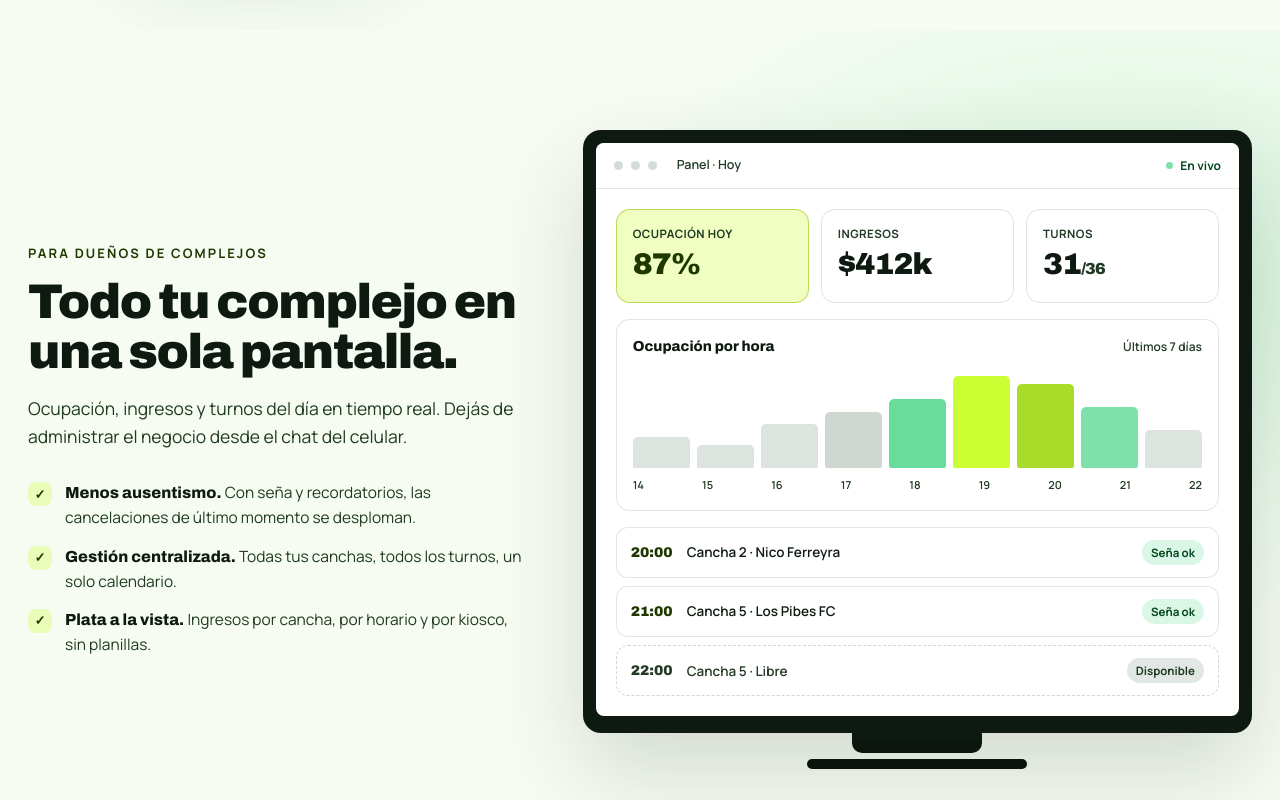
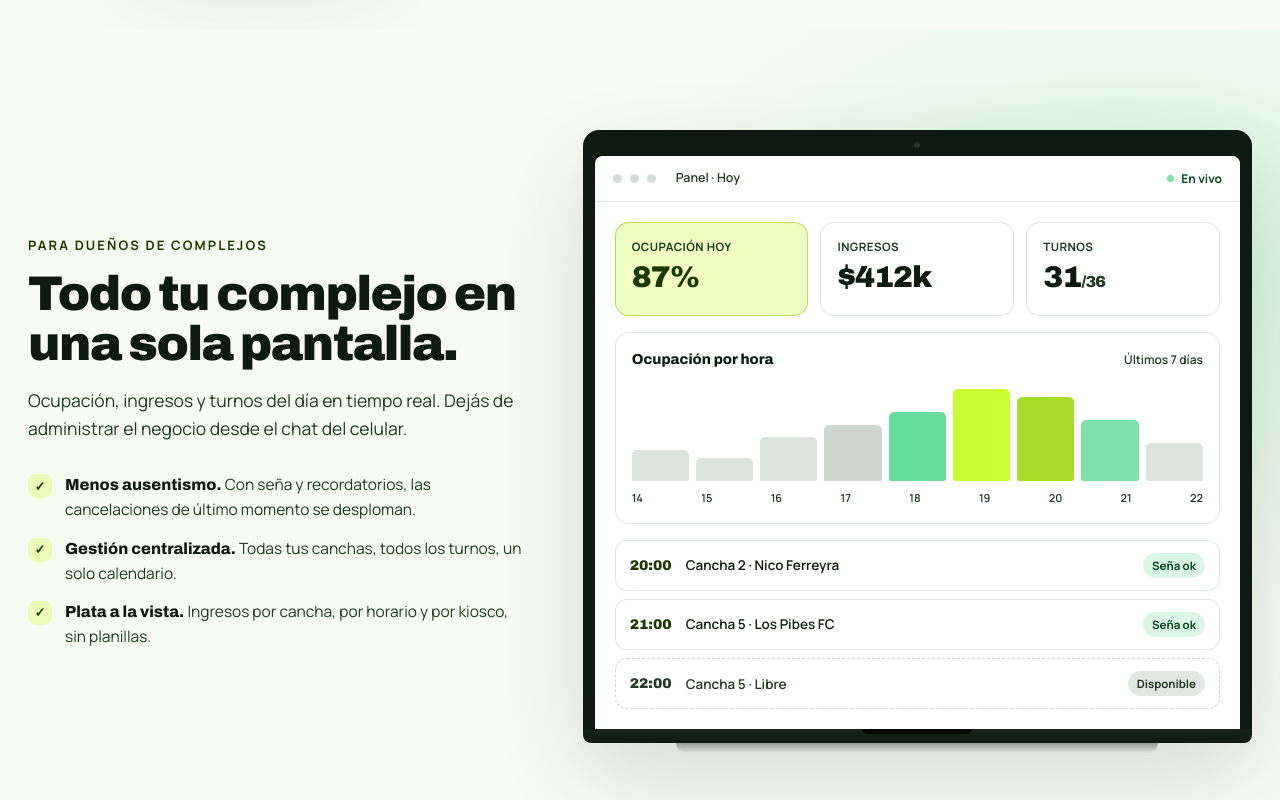
Before and after one commit to NahuelSchmidt/saas-reservas, a Next.js app: page / in a window 1280 px wide. Shown: the part 2200-3000 px from the top of the page. Built offline with nearby package versions, Linux system fonts and the light colour scheme; no server answers.

Commit message:
Frame the "Dueños" dashboard preview as a laptop too
Matches the treatment already applied to the bigger panel mockup:
bezel + camera dot on top, keyboard deck below, instead of the old
monitor-on-a-stand look.

Co-Authored-By: Claude Sonnet 5 <noreply@anthropic.com>

```diff
--- a/components/landing/padel-landing.tsx
+++ b/components/landing/padel-landing.tsx
@@ -724,8 +724,11 @@ export function PadelLanding() {
             </div>
 
             <div data-rise="">
-              <div style={css("border-radius: 18px; border: 1px solid rgba(14, 26, 17, 0.9); background: #0E1A11; padding: 12px 12px 16px; box-shadow: 0 40px 90px var(--land-shadow-strong);")}>
-                <div style={css("border-radius: 8px; background: var(--land-panel); overflow: hidden;")}>
+              <div style={css("border-radius: 16px 16px 0 0; background: #0E1A11; padding: 12px 12px 0; box-shadow: 0 40px 90px var(--land-shadow-strong);")}>
+                <div style={css("display: flex; justify-content: center; padding-bottom: 8px;")}>
+                  <div style={css("width: 6px; height: 6px; border-radius: 999px; background: #24382a;")} />
+                </div>
+                <div style={css("border-radius: 8px 8px 0 0; background: var(--land-panel); overflow: hidden;")}>
                   <div style={css("display: flex; align-items: center; gap: 8px; padding: 13px 18px; border-bottom: 1px solid var(--land-line); background: var(--land-surface);")}>
                 <div style={css("width: 9px; height: 9px; border-radius: 999px; background: var(--land-dot);")} />
                 <div style={css("width: 9px; height: 9px; border-radius: 999px; background: var(--land-dot);")} />
@@ -814,8 +817,10 @@ export function PadelLanding() {
               </div>
               </div>
               </div>
-              <div style={css("width: 130px; height: 20px; margin: 0 auto; background: linear-gradient(180deg, #0E1A11, #0A130C); border-radius: 0 0 10px 10px;")} />
-              <div style={css("width: 220px; height: 10px; margin: 6px auto 0; background: #0A130C; border-radius: 999px;")} />
+              <div style={css("height: 14px; background: linear-gradient(180deg, #16241b, #0E1A11); border-radius: 0 0 8px 8px; position: relative;")}>
+                <div style={css("position: absolute; left: 50%; top: 0; transform: translateX(-50%); width: 110px; height: 5px; background: #060a07; border-radius: 0 0 6px 6px;")} />
+              </div>
+              <div style={css("width: 72%; height: 10px; margin: 0 auto; background: linear-gradient(180deg, rgba(14, 26, 17, 0.35), rgba(14, 26, 17, 0)); border-radius: 0 0 60px 60px;")} />
             </div>
           </div>
         </section>
```
